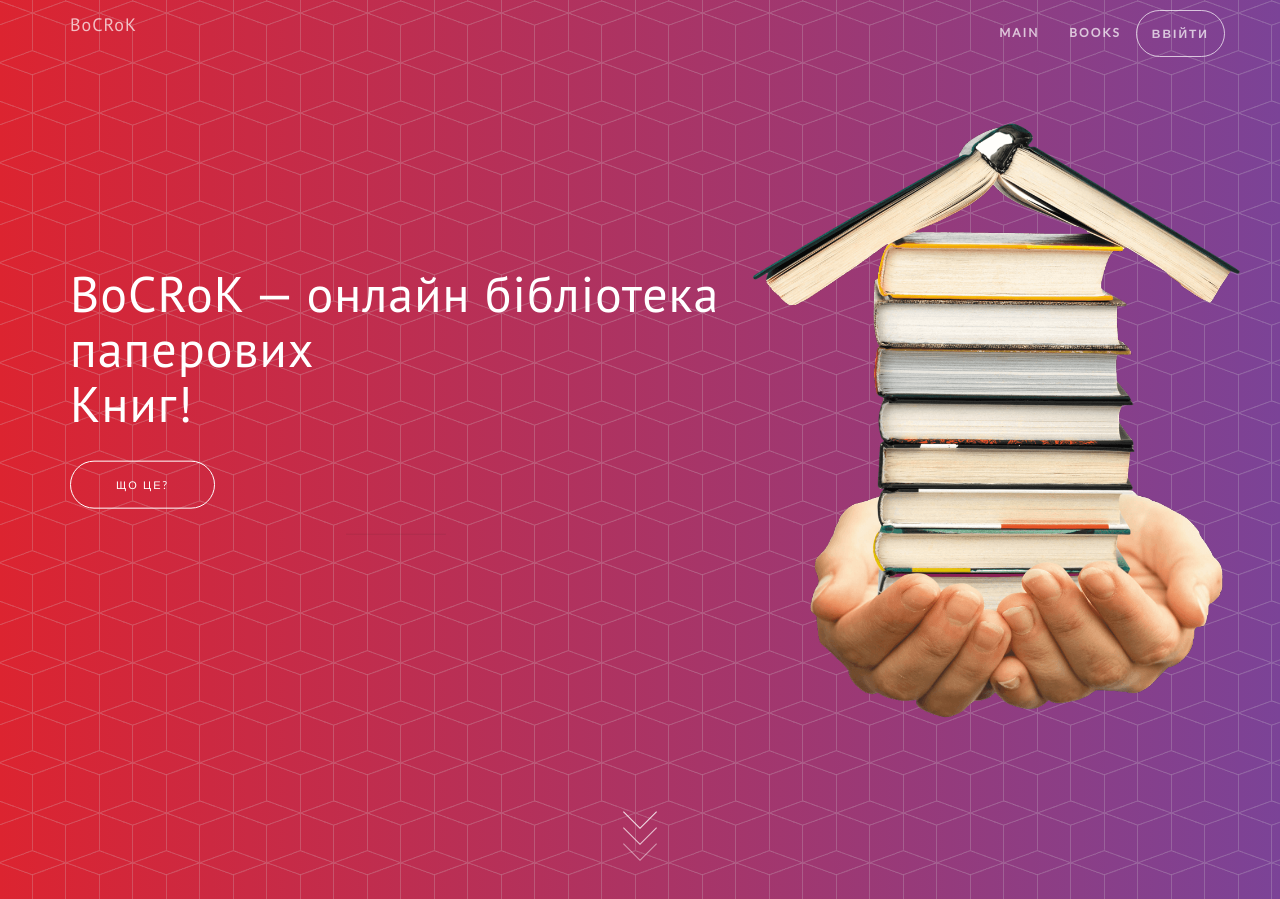
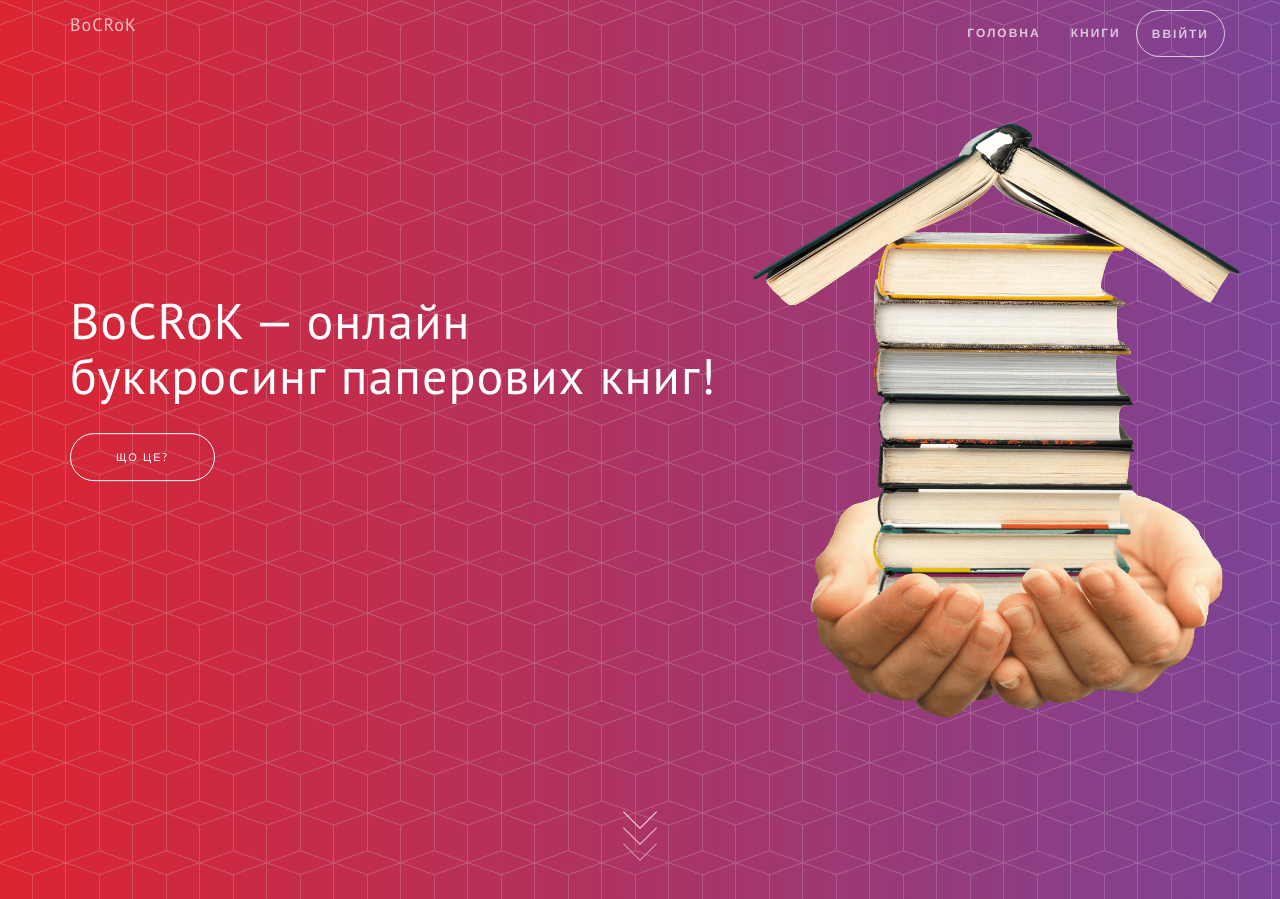
Before and after one commit to dima-kov/bookgo, a Django app: template common/templates/common/main.html in a window 1280 px wide. Shown: the top 899 px of the page. Run offline with Django 3.2, Linux system fonts and the light colour scheme; the template is opened without the code that fills it, so the values that code supplies are empty; parts of the project's set-up code (start-up, migrations or seed data) failed here and were passed over; some libraries are stand-ins or nearby versions.

Commit message:
Some text change

```diff
--- a/common/templates/common/main.html
+++ b/common/templates/common/main.html
@@ -11,7 +11,7 @@
                 <div class="col-sm-7">
                     <div class="header-content">
                         <div class="header-content-inner">
-                            <h1>{% trans "BoCRoK — онлайн бібліотека паперових <br>Книг!" %}</h1>
+                            <h1>{% trans "BoCRoK — онлайн буккросинг паперових книг!" %}</h1>
                             <a href="#main" class="btn btn-outline btn-xl page-scroll">{% trans "Що це?" %}</a>
                             <hr>
                             {% block messages %}
--- a/templates/base.html
+++ b/templates/base.html
@@ -44,7 +44,7 @@
             <!-- Brand and toggle get grouped for better mobile display -->
             <div class="navbar-header">
                 <button type="button" class="navbar-toggle collapsed" data-toggle="collapse" data-target="#bs-example-navbar-collapse-1">
-                    <span class="sr-only">Toggle navigation</span> Menu <i class="fa fa-bars"></i>
+                    <span class="sr-only">Toggle navigation</span> <i class="fa fa-bars"></i>
                 </button>
                 <a class="navbar-brand page-scroll" href="/">BoCRoK</a>
             </div>
@@ -53,10 +53,10 @@
             <div class="collapse navbar-collapse" id="bs-example-navbar-collapse-1">
                 <ul class="nav navbar-nav navbar-right">
                     <li>
-                        <a href="/">Main</a>
+                        <a href="/">{% trans "Головна" %}</a>
                     </li>
                     <li>
-                        <a href="{% url 'book:list' %}">Books</a>
+                        <a href="{% url 'book:list' %}">{% trans "Книги" %}</a>
                     </li>
                     {% if request.user.is_authenticated %}
                         <li class="dropdown">
@@ -97,18 +97,9 @@
 
     <footer>
         <div class="container">
-            <p>&copy; 2016 Start Bootstrap. All Rights Reserved.</p>
-            <ul class="list-inline">
-                <li>
-                    <a href="#">Privacy</a>
-                </li>
-                <li>
-                    <a href="#">Terms</a>
-                </li>
-                <li>
-                    <a href="#">FAQ</a>
-                </li>
-            </ul>
+            <p>2018 Bocrok</p>
+            <p>&copy; All Rights Reserved</p>
+            <p>Start Bootstrap Theme</p>
         </div>
     </footer>
 
```
